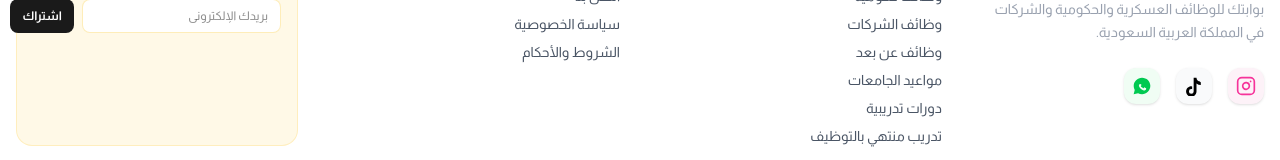
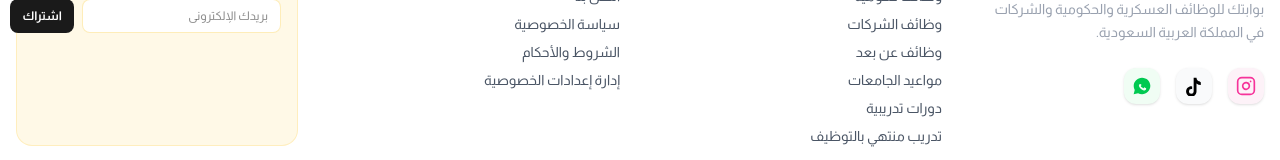
Before and after one commit to alnahdi81/forsatisa, a React (Vite) app: page / in a window 1280 px wide. Shown: the part 2036-2196 px from the top of the page. Built offline with nearby package versions, Linux system fonts and the light colour scheme.

Commit message:
feat: Add privacy settings link to footer
Adds a new link to the "Privacy Settings" page in the application's footer navigation. This provides users with direct access to manage their privacy preferences.

```diff
--- a/src/App.tsx
+++ b/src/App.tsx
@@ -139,6 +139,7 @@ function Footer() {
             <li><Link to="/contact" className="hover:text-brand-yellow">اتصل بنا</Link></li>
             <li><Link to="/privacy" className="hover:text-brand-yellow">سياسة الخصوصية</Link></li>
             <li><Link to="/terms" className="hover:text-brand-yellow">الشروط والأحكام</Link></li>
+            <li><Link to="/privacy-settings" className="hover:text-brand-yellow">إدارة إعدادات الخصوصية</Link></li>
           </ul>
         </div>
         <div className="p-4 bg-brand-yellow/10 rounded-2xl border border-brand-yellow/20">
```
